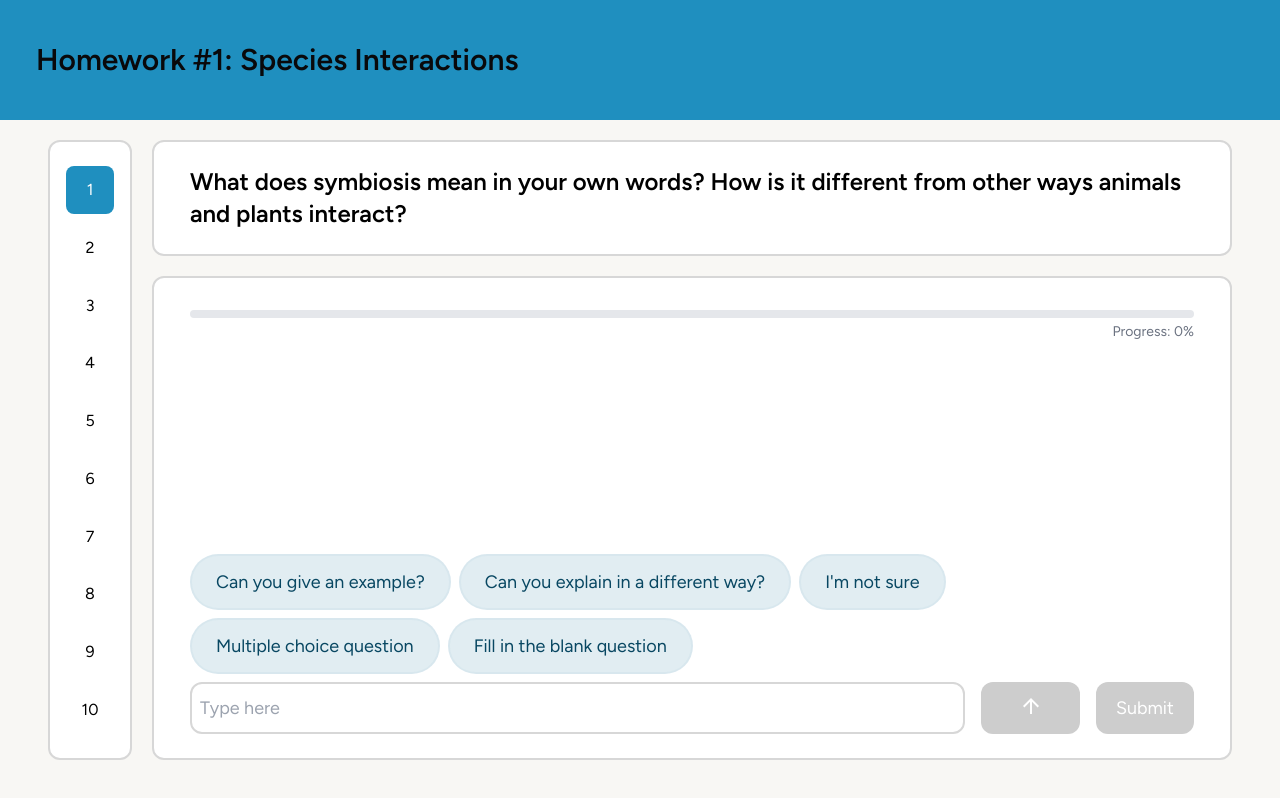
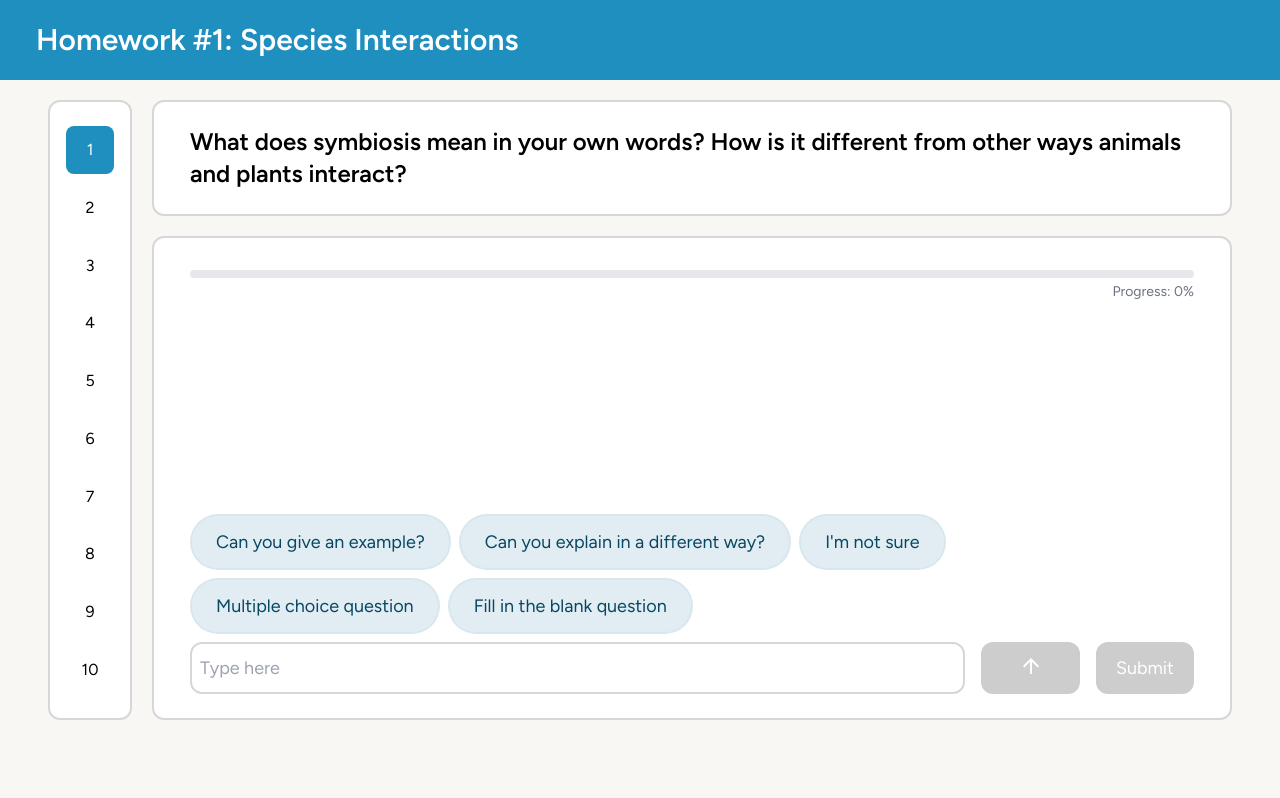
Before and after one commit to kristiiwuu/mvp, a Next.js app: page /assignment/1 in a window 1280 px wide. Built offline with nearby package versions, Linux system fonts and the light colour scheme.

Commit message:
fixed header size and changed text color to white

```diff
--- a/src/app/components/Student-Side/Title.js
+++ b/src/app/components/Student-Side/Title.js
@@ -1,8 +1,7 @@
-
 export default function Header({title, num}) {
     return(
-        <div className="font-semibold bg-[#1F8FBF] w-auto h-[15%] text-3xl flex text-center items-center pl-5">
-            <div className="ml-4">
+        <div className="font-semibold bg-[#1F8FBF] w-auto h-[10%] text-3xl flex text-center items-center pl-5">
+            <div className="ml-4 text-white">
                 Homework #1: Species Interactions
             </div>
         </div>
```
